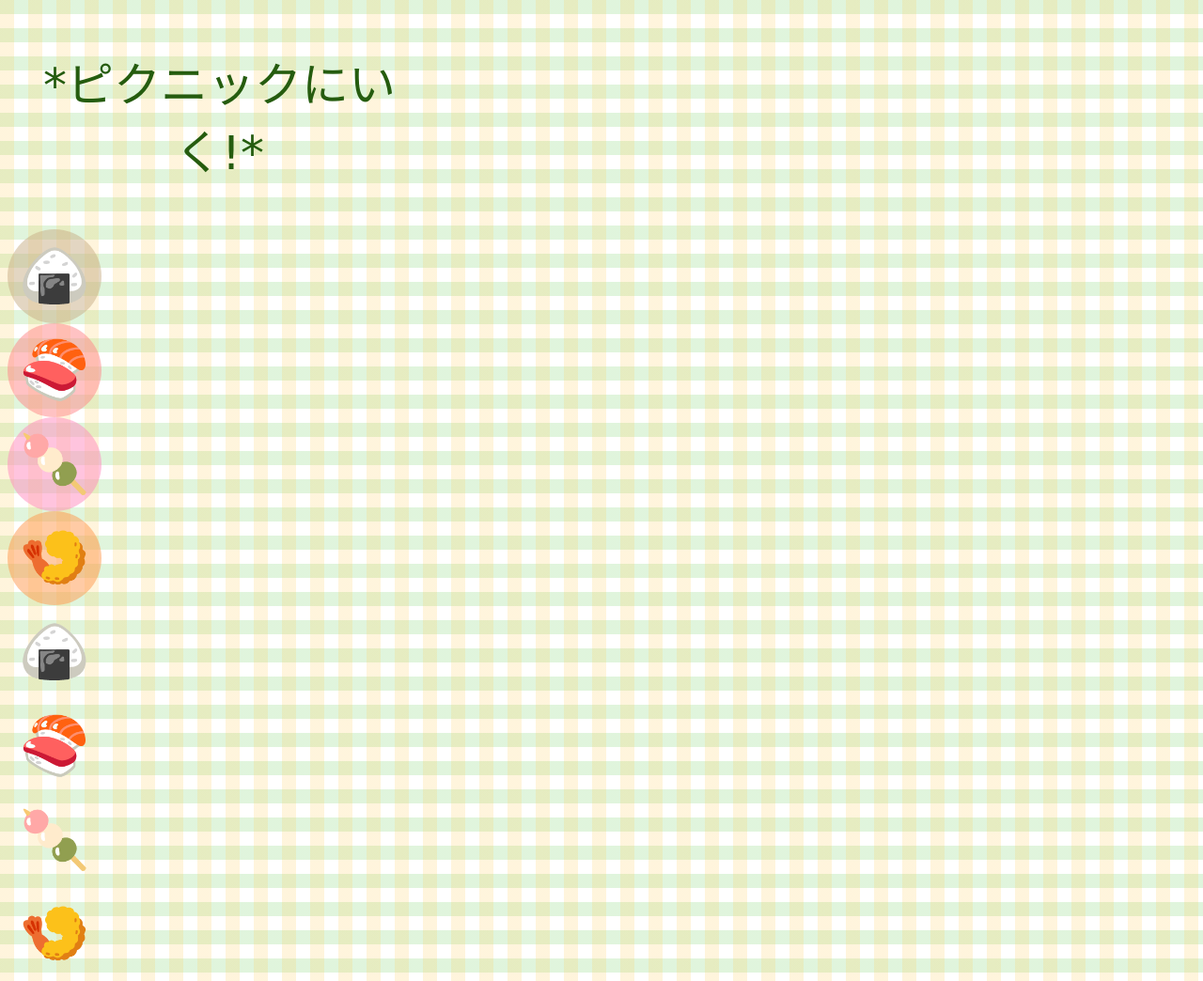
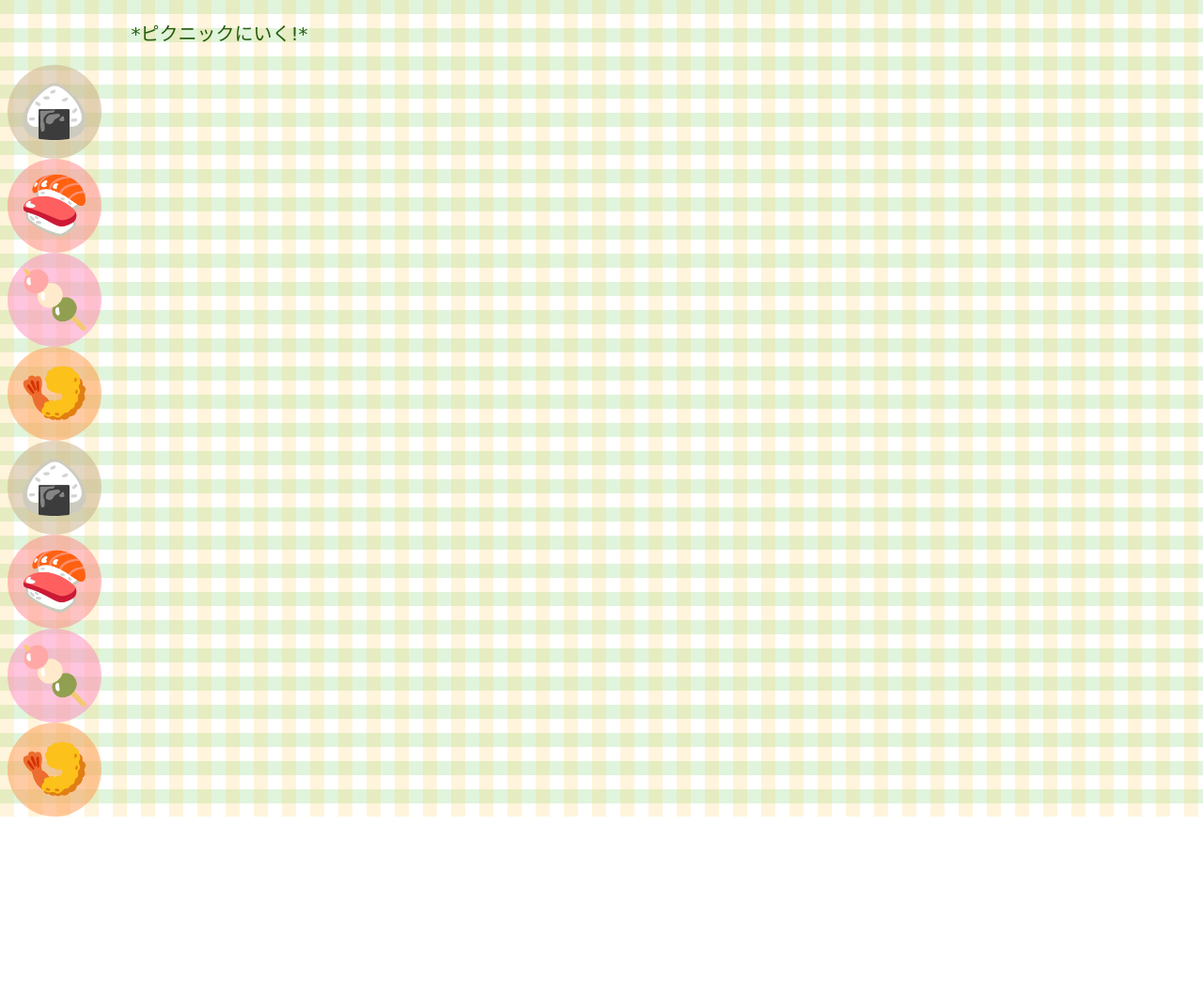
Before and after one commit to Liudo21/Foundation-Interactive-22SP-zzr, a plain HTML site: page Exercises/Exercise-04/index.html in a window 1280 px wide. Shown: the whole page at 94% size. After the commit the page ends 869 px from the top, so only its background shows below. Drawn offline with Linux system fonts and the light colour scheme; a web font is replaced by a local one.

Commit message:
Update style.css

```diff
--- a/Exercises/Exercise-04/style.css
+++ b/Exercises/Exercise-04/style.css
@@ -3,7 +3,7 @@
 @import url('https://fonts.googleapis.com/css2?family=Rock+3D&display=swap');
 .title{
 	font-family: 'Rock 3D', cursive;
-	font-size:50px;
+	font-size:20px;
 	color:#255C0F;
 	text-align: center;
 
@@ -57,3 +57,23 @@ body{
             animation-timing-function: ease-in-out;
 			animation-iteration-count: infinite;
         }
+        .five {
+			background-color:rgba(200,174,133,.5);
+            animation-timing-function: ease;
+			animation-iteration-count: infinite;
+        }
+        .six {
+			background-color:rgba(255,133,135,.5);
+            animation-timing-function: ease-in;
+			animation-iteration-count: infinite;
+        }
+        .seven {
+			background-color:rgba(255,138,189,.5);
+            animation-timing-function: ease-out;
+			animation-iteration-count: infinite;
+        }
+        .eight {
+			background-color:rgba(255,151,77,.5);
+            animation-timing-function: ease-in-out;
+			animation-iteration-count: infinite;
+        }
```
